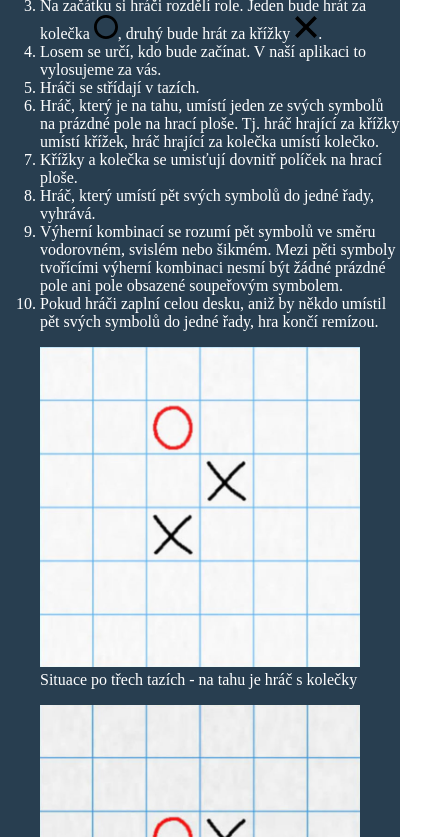
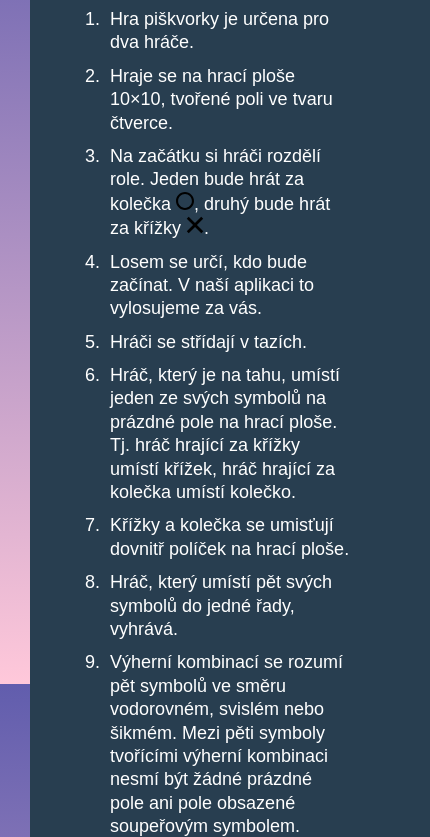
Before and after one commit to PavlinaBaldova/piskvorky, a plain HTML site: page Uvodni_a_pravidla/pravidla.html in a window 390 px wide. Shown: the part 160-997 px from the top of the page, 430 px wide, since content can reach past the window. Drawn offline with Linux system fonts and the light colour scheme.

Commit message:
mobile version

```diff
--- a/Uvodni_a_pravidla/pravidla.html
+++ b/Uvodni_a_pravidla/pravidla.html
@@ -10,17 +10,17 @@
     <title>Document</title>
   </head>
   <body>
-    <div class = "container__rules"></div>
+    <div class= "container__rules"></div>
     <div class= "content__rules">
     <h1 class="title">Pravidla</h1>
 
-    <ol>
+    <ol class= "rules__list">
       <li>Hra piškvorky je určena pro dva hráče.</li>
       <li>Hraje se na hrací ploše 10×10, tvořené poli ve tvaru čtverce.</li>
       <li>
         Na začátku si hráči rozdělí role. Jeden bude hrát za kolečka
-        <img src="images/circle.svg" alt="kolečko" />, druhý bude hrát za křížky
-        <img src="images/cross.svg" alt="křížek" />.
+        <img class= "icon" src= "images/circle.svg" alt="kolečko" />, druhý bude hrát za křížky
+        <img class= "icon" src= "images/cross.svg" alt="křížek" />.
       </li>
       <li>
         Losem se určí, kdo bude začínat. V naší aplikaci to vylosujeme za vás.
@@ -46,9 +46,9 @@
 
       <figure>
         <img
-          class="instruction"
-          src="images/instructions-01.jpg"
-          alt="ukázka tří tahů kolečka"
+          class= "instruction"
+          src= "images/instructions-01.jpg"
+          alt= "ukázka tří tahů kolečka"
         />
         <figcaption>
           Situace po třech tazích - na tahu je hráč s kolečky
@@ -57,9 +57,9 @@
 
       <figure>
         <img
-          class="instruction"
-          src="images/instructions-02.jpg"
-          alt="ukázka čtyř tahů křížku"
+          class= "instruction"
+          src= "images/instructions-02.jpg"
+          alt= "ukázka čtyř tahů křížku"
         />
         <figcaption>
           Situace po čtyřech tazích
@@ -68,9 +68,9 @@
 
       <figure>
         <img
-          class="instruction"
-          src="images/instructions-03.jpg"
-          alt="ukázka výherní pozice kolečka"
+          class= "instruction"
+          src= "images/instructions-03.jpg"
+          alt= "ukázka výherní pozice kolečka"
         />
         <figcaption>
           Výherní pozice hráče s kolečky
@@ -79,9 +79,9 @@
 
       <figure>
         <img
-          class="instruction"
-          src="images/instructions-04.jpg"
-          alt="ukázka remízy"
+          class= "instruction"
+          src= "images/instructions-04.jpg"
+          alt= "ukázka remízy"
         />
         <figcaption>
           V této situaci nikdo nevyhrává. Pokud je na tahu hráč s kolečky, může přidat další kolečko do šikmé řady, kde už má 4 kolečka, a vyhraje.
@@ -90,9 +90,9 @@
 
       <figure>
         <img
-          class="instruction"
-          src="images/instructions-05.jpg"
-          alt="ukázka výhry hráče s křížky"
+          class= "instruction"
+          src= "images/instructions-05.jpg"
+          alt= "ukázka výhry hráče s křížky"
         />
         <figcaption>
           Výherní pozice hráče s křížky
@@ -101,18 +101,18 @@
 
       <figure>
         <img
-          class="instruction"
-          src="images/instructions-06.jpg"
-          alt="ukázka výhry hráče s kolečky"
+          class= "instruction"
+          src= "images/instructions-06.jpg"
+          alt= "ukázka výhry hráče s kolečky"
         />
         <figcaption>
           Ještě jedna výherní pozice hráče s kolečky
         </figcaption>
       </figure>
 
-      <ul class="buttons">
-        <li class="button__rules"><a href="index.html">Pravidla</a></li>
-        <li class="button__start"><a href="index.html">Začít hrát</a></li>
+      <ul class= "buttons">
+        <li class= "button__rules"><a href="index.html">Pravidla</a></li>
+        <li class= "button__start"><a href="index.html">Začít hrát</a></li>
       </ul>
     </ol>
   </div>
--- a/Uvodni_a_pravidla/styly.css
+++ b/Uvodni_a_pravidla/styly.css
@@ -107,6 +107,7 @@ Tlačítko Začít hrát #0197f6. Po najetí #0090e9. */
 
 .container__rules {
   display: flex;
+  flex-direction: column;
   justify-content: center;
   align-items: center;
 }
@@ -117,10 +118,12 @@ Tlačítko Začít hrát #0197f6. Po najetí #0090e9. */
   font-size: 50px;
   margin: 20px;
   font-weight: normal;
+  padding: 40px 20px 10px 20px;
 }
 
 body {
   color: white;
+  font-size: 18px;;
 }
 
 .instruction {
@@ -130,9 +133,36 @@ body {
 .content__rules {
   color: white;
   background-color: #283e50;
-  margin: 0;
-  padding: 0px;
+  margin: 30px;
+  padding: 0;
   width: 400px;
-  border-top-left-radius: 2%;
-  border-top-right-radius: 2%;
+  border-top-left-radius: 1%;
+  border-top-right-radius: 1%;
+
 }
+
+.rules__list {
+  font-family: Arial, Helvetica, sans-serif;
+  line-height: 1.3;
+  padding: 0 75px;
+}
+
+.rules__list li {
+  padding: 5px;
+}
+
+figcaption {
+  font-family: Arial, Helvetica, sans-serif;
+  font-style: italic;
+  text-align: center;
+  padding-top: 5px;
+}
+
+.icon {
+  width: 1em;
+  height: 1em;
+}
+
+figure {
+  padding: 10px 0;
+}
```
